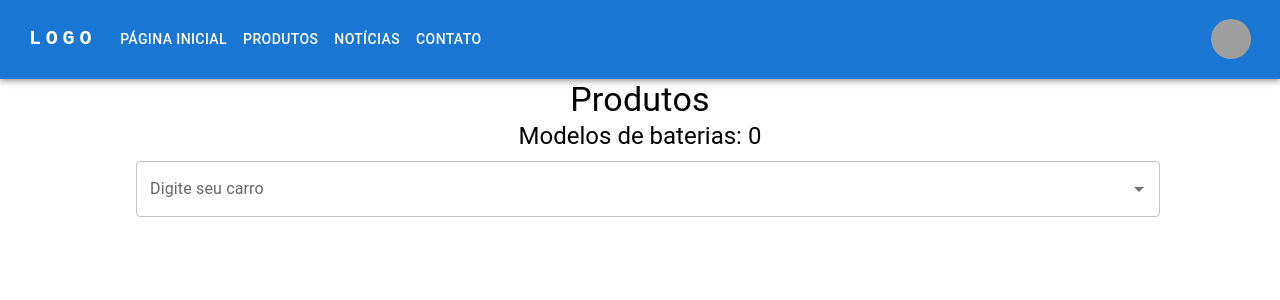
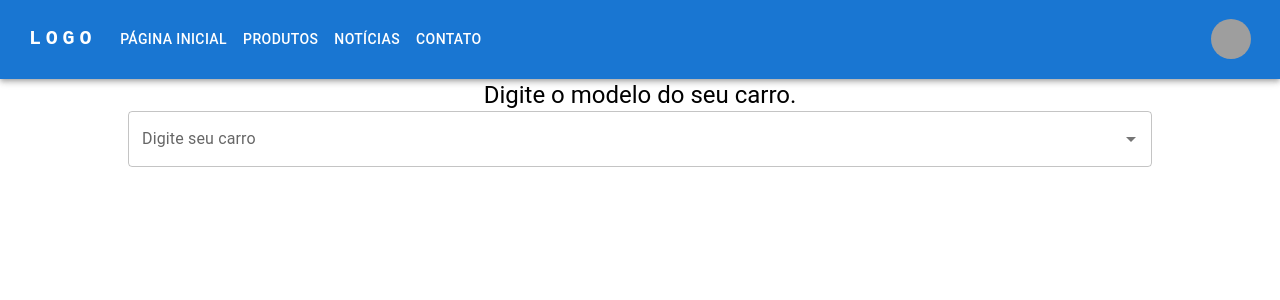
Before and after one commit to misasoares/rapidoms-front, a React (Vite) app: page /produtos in a window 1280 px wide. Shown: the top 300 px of the page. Built offline with nearby package versions, Linux system fonts and the light colour scheme; grey boxes are pictures that could not be loaded.

Commit message:
teste google storage

```diff
--- a/src/components/CriarFabricas.tsx
+++ b/src/components/CriarFabricas.tsx
@@ -1,11 +1,14 @@
 import { Box, Button, Container, TextField, Typography } from "@mui/material";
 import { FormStyled } from "./LoginStyled";
 import { criarFabricaAPI } from "../config/services/factory.service";
+import { useAppDispatch } from "../store/hooks";
+import { createFactory } from "../store/modules/factories/factoriesSlice";
 // import { useAppSelector } from "../store/hooks";
 
 
 
 export default function CriarFabricas() {
+  const dispatch = useAppDispatch()
   // const fabricasRedux = useAppSelector(state=>state.factories)
   async function handleSubmit(e: React.FormEvent<HTMLFormElement>) {
     e.preventDefault();
@@ -17,6 +20,7 @@ export default function CriarFabricas() {
     if (res.code === 201) {
       console.log("Fábrica criada com sucesso.");
       console.log(res.data);
+      dispatch(createFactory(res.data))
     } else {
       console.log("Aconteceu algum erro, tente novamente");
     }
--- a/src/pages/CriarCarros.tsx
+++ b/src/pages/CriarCarros.tsx
@@ -5,15 +5,16 @@ import Autocomplete from "@mui/material/Autocomplete";
 import { useState } from "react";
 import { useAppSelector } from "../store/hooks";
 import CriarFabricas from "../components/CriarFabricas";
+import { PatternFormat } from "react-number-format";
 
 export interface CarType {
   name: string;
-  yearFabrication: number;
+  description: string;
   factoryId: string;
   batteryId: (string | undefined)[];
 }
 
-// const options = ['Option 1', 'Option 2'];
+
 
 export default function CriarCarros() {
   const factoriesRedux = useAppSelector((state) => state.factories);
@@ -22,10 +23,11 @@ export default function CriarCarros() {
   const [valueBateria, setValueBateria] = useState<string[]>([]);
   const [inputValueFabrica, setInputValueFabrica] = useState("");
   const [inputValueBateria, setInputValueBateria] = useState("");
+  const [descriptionParteLivre, setDescriptionParteLivre] = useState("");
 
   async function handleSubmit(e: React.FormEvent<HTMLFormElement>) {
     e.preventDefault();
-
+    const descricaoCompleta = `${e.currentTarget.description.value} - ${descriptionParteLivre}`;
     const factory = factoriesRedux.find((i) => i.name === e.currentTarget.factory.value);
     //  const battery = bateriesRedux.find((i) => `${i.name} - ${i.amper} amperes` === valueBateria);
     const selectedBatteries = valueBateria
@@ -35,9 +37,10 @@ export default function CriarCarros() {
       .filter((id) => id !== undefined);
 
     if (factory && selectedBatteries) {
+
       const carro: CarType = {
         name: e.currentTarget.nome.value,
-        yearFabrication: parseInt(e.currentTarget.yearFabrication.value),
+        description: descricaoCompleta,
         factoryId: factory.id,
         batteryId: selectedBatteries,
       };
@@ -69,7 +72,15 @@ export default function CriarCarros() {
       <FormStyled onSubmit={(e) => handleSubmit(e)} style={{ display: 'flex', flexDirection: 'column', alignItems: 'center' }}>
         <Box  width="100%" maxWidth={400} sx={{ display: 'flex', flexDirection: 'column', gap: 2 }}>
         <TextField sx={{ margin: 1 }} id="outlined-basic" name="nome" label="Nome" variant="outlined" fullWidth/>
-        <TextField sx={{ margin: 1 }} id="outlined-basic" name="yearFabrication" type="number" label="Ano de fabricação" variant="outlined" fullWidth/>
+
+        <PatternFormat name="description" label="Ano" format="Ano #### até ####" customInput={TextField} />
+        <TextField
+            label="Descrição adicional"
+            fullWidth
+            value={descriptionParteLivre}
+            onChange={(e) => setDescriptionParteLivre(e.target.value)}
+          />
+
         <Autocomplete
           value={valueFabrica}
           // eslint-disable-next-line @typescript-eslint/no-explicit-any
--- a/src/pages/Order.tsx
+++ b/src/pages/Order.tsx
@@ -53,7 +53,7 @@ export default function Order() {
       userID: userRedux.id,
     };
     const res = await saleAPI(sale)
-    console.log(res) //continuar daqui
+    console.log(res) //continuar daqui - falta incrementar formas de pagamento || mudar no schema.prisma
   }
 
   return (
@@ -98,7 +98,7 @@ export default function Order() {
                 Bateria: {orderRedux.battery.name} - {orderRedux.battery.amper} amperes - {orderRedux.battery.cca} CCA - {orderRedux.battery.warranty} meses de garantia{" "}
               </Typography>
               <Typography>
-                Carro: {orderRedux.car.name} - {orderRedux.car.yearFabrication}
+                Carro: {orderRedux.car.name} - {orderRedux.car.description}
               </Typography>
             </div>
 
--- a/src/pages/Products.tsx
+++ b/src/pages/Products.tsx
@@ -1,23 +1,24 @@
+
 import { Autocomplete, CardActions, Grid, TextField, Typography } from "@mui/material";
 import { useAppDispatch, useAppSelector } from "../store/hooks";
-
 import { BodyProductsStyle } from "../components/ProductsStyled";
-import { SetStateAction, useState } from "react";
+import { useState } from "react";
 import CardBateria from "../components/CardBateria";
 import { useNavigate } from "react-router-dom";
 import { BateryType } from "../store/modules/products/productsSlice";
 import { OrderType, criarPedido } from "../store/modules/order/orderSlice";
+import { CarType } from "./CriarCarros";
 
 export default function Products() {
   const dispatch = useAppDispatch();
-  const productsRedux = useAppSelector((state) => state.products);
   const carsRedux = useAppSelector((state) => state.cars);
-  const [valueCars, setValueCars] = useState<string | null>("");
+  const [valueCars, setValueCars] = useState<CarType | null>(null);
   const [inputCars, setInputCars] = useState("");
   const [isThereCarSelect, setIsThereCarSelect] = useState(false);
   const navigate = useNavigate();
+  console.log(carsRedux, '------------------------------')
 
-  function isThereCarASelect(newValue: SetStateAction<string | null>) {
+  function isThereCarASelect(newValue: CarType | null) {
     setValueCars(newValue);
     setIsThereCarSelect(true);
   }
@@ -33,18 +34,14 @@ export default function Products() {
 
   return (
     <BodyProductsStyle>
-      <Typography variant="h4" component="h1">
-        Produtos
-      </Typography>
-      <Typography variant="h5" component="h2">
-        Modelos de baterias: {productsRedux.length}
+      <Typography variant="h5" component="h1">
+        Digite o modelo do seu carro.
       </Typography>
 
       <Autocomplete
         sx={{ width: "80%", margin: "auto" }}
         value={valueCars}
-        // eslint-disable-next-line @typescript-eslint/no-explicit-any
-        onChange={(_event: any, newValue: string | null) => {
+        onChange={(_event, newValue) => {
           isThereCarASelect(newValue);
         }}
         inputValue={inputCars}
@@ -52,8 +49,17 @@ export default function Products() {
           setInputCars(newInputValue);
         }}
         id="controllable-states-demo"
-        options={carsRedux.map((f) => f.name)}
-        renderInput={(params) => <TextField sx={{ margin: 1 }} {...params} name="batery" label="Digite seu carro" />}
+        options={[...carsRedux]}
+        getOptionLabel={(option: CarType) => option.name}
+        renderOption={(props, option) => (
+          <li {...props}>
+            <div style={{ display: "flex", flexDirection: "column" }}>
+              <div>{option.name}</div>
+              <div style={{ fontSize: "small", color: "gray" }}> {option.description}</div>
+            </div>
+          </li>
+        )}
+        renderInput={(params) => <TextField {...params} label="Digite seu carro" />}
       />
 
       <Grid container spacing={2} sx={{ width: "80%", margin: "auto" }}>
--- a/src/routes/RoutesApp.tsx
+++ b/src/routes/RoutesApp.tsx
@@ -7,6 +7,7 @@ import Products from "../pages/Products";
 import CriarProduto from "../pages/CriarProduto";
 import CriarCarros from "../pages/CriarCarros";
 import Order from "../pages/Order";
+import CriarFabricas from "../components/CriarFabricas";
 
 const router = createBrowserRouter([
   {
@@ -42,6 +43,10 @@ const router = createBrowserRouter([
     element: <CriarCarros />,
   },
   {
+    path: "/criar-fabricas",
+    element: <CriarFabricas />,
+  },
+  {
     path:'/order',
     element: <MyNavbar children={<Order/>}/>
   }
--- a/src/store/modules/cars/carsSlice.ts
+++ b/src/store/modules/cars/carsSlice.ts
@@ -5,7 +5,7 @@ import { FactoryType } from "../factories/factoriesSlice";
 
 export interface CarType {
   name: string;
-  yearFabrication: number;
+  description: string;
   id: string;
   factory: FactoryType;
   battery: BateryType[];
--- a/src/store/modules/order/orderSlice.ts
+++ b/src/store/modules/order/orderSlice.ts
@@ -13,7 +13,7 @@ export interface BateryOrder {
 export interface CarOrder {
     id:string
   name: string;
-  yearFabrication: number;
+  description: string;
 }
 
 export interface OrderType {
@@ -23,7 +23,7 @@ export interface OrderType {
 
 const initialState: OrderType = {
   battery: { id: "", name: "", amper: 0, cca: 0, price: 0, warranty: 0 },
-  car: {id:"", name: "", yearFabrication: 0 },
+  car: {id:"", name: "", description: ""},
 };
 
 const orderSlice = createSlice({
```
